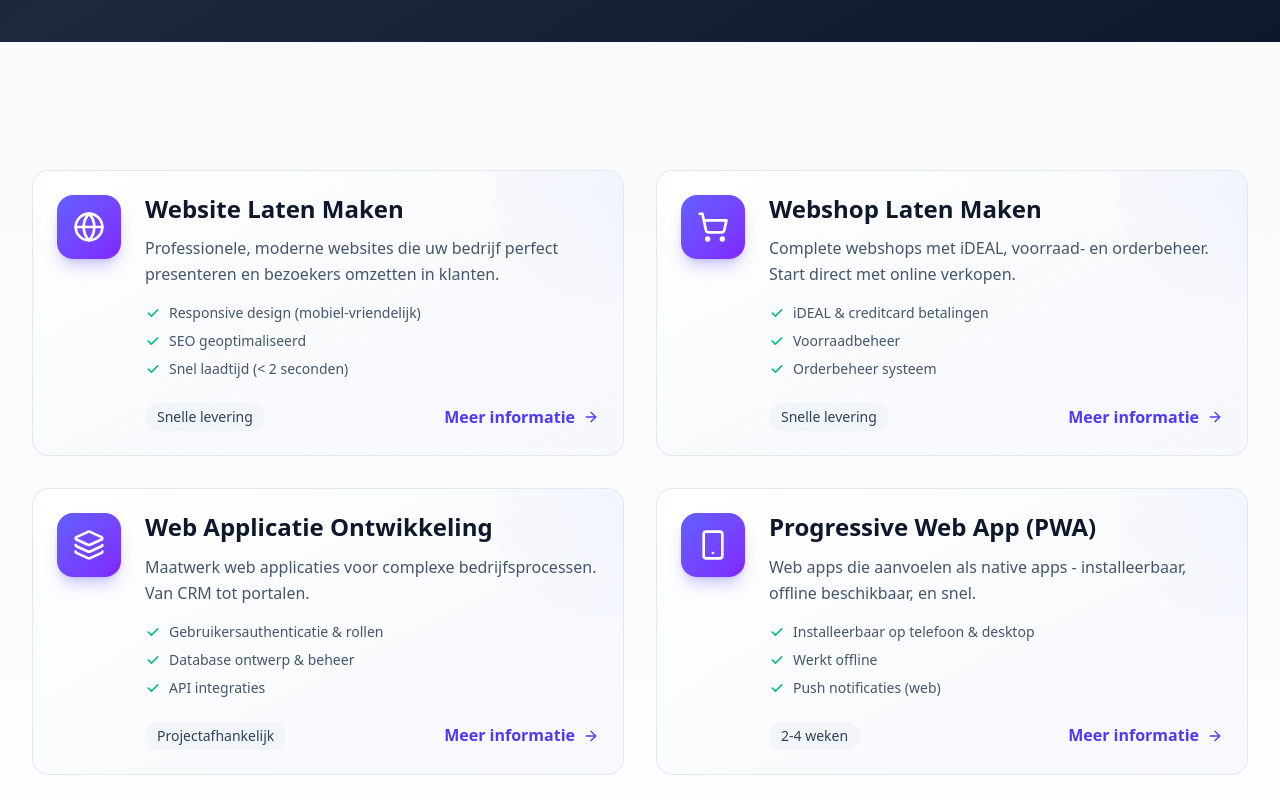
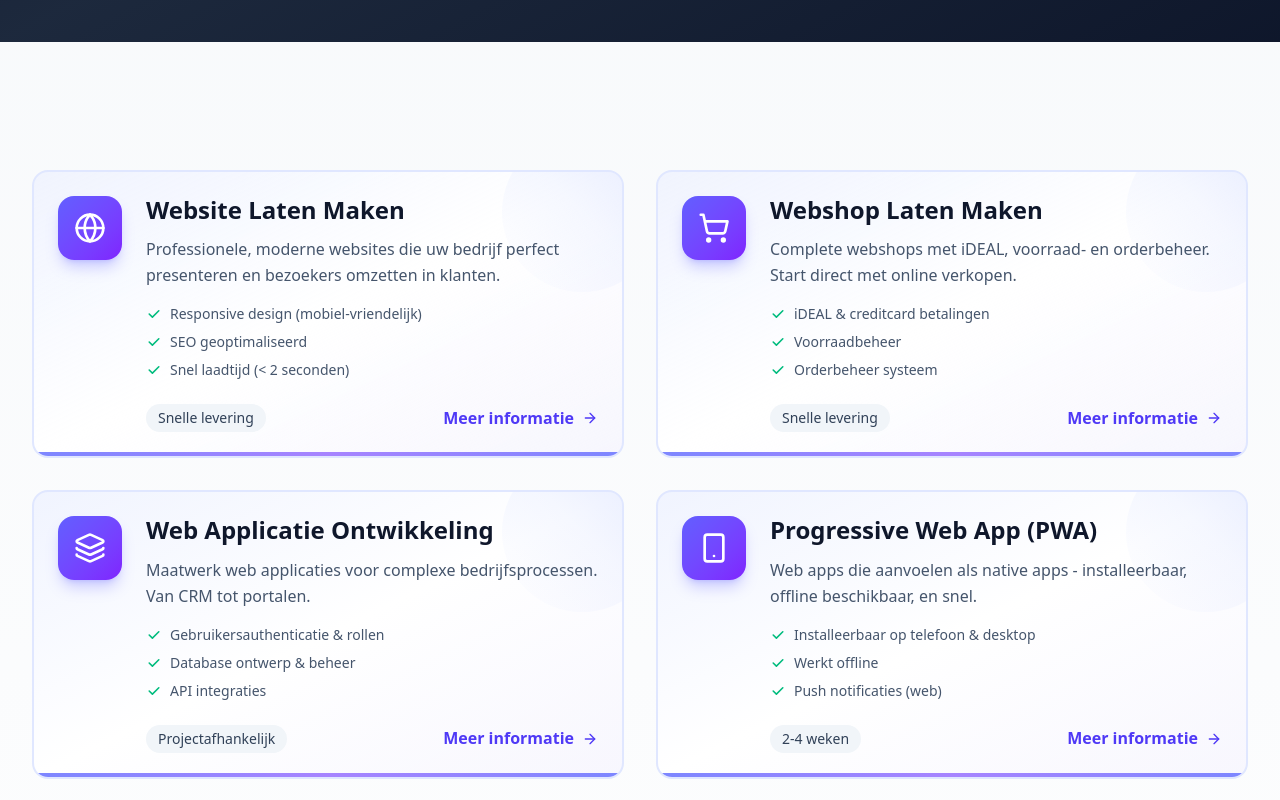
Before and after one commit to bvanrooij30/rotech-website, a Next.js app: page /diensten in a window 1280 px wide. Shown: the part 800-1600 px from the top of the page. Built offline with nearby package versions, Linux system fonts and the light colour scheme; no server answers.

Commit message:
Improve service cards with more visible colors + remove location text

```diff
--- a/src/app/diensten/page.tsx
+++ b/src/app/diensten/page.tsx
@@ -71,17 +71,26 @@ export default function DienstenPage() {
                   <div className={`
                     relative h-full rounded-2xl p-6 transition-all duration-300 overflow-hidden
                     ${isTopService
-                      ? 'bg-gradient-to-br from-white via-slate-50/50 to-indigo-50/40 border border-slate-200 hover:border-indigo-300/60 hover:shadow-xl hover:shadow-indigo-500/10'
-                      : 'bg-gradient-to-br from-white via-slate-50/50 to-violet-50/30 border border-slate-200 hover:border-violet-300/60 hover:shadow-lg hover:shadow-violet-500/10'
+                      ? 'bg-gradient-to-br from-indigo-50/80 via-white to-violet-50/60 border-2 border-indigo-100 hover:border-indigo-300 hover:shadow-xl hover:shadow-indigo-500/15'
+                      : 'bg-gradient-to-br from-violet-50/70 via-white to-purple-50/50 border-2 border-violet-100 hover:border-violet-300 hover:shadow-lg hover:shadow-violet-500/15'
                     }
-                    hover:-translate-y-1
+                    hover:-translate-y-1.5
                   `}>
-                    {/* Subtle corner accent */}
+                    {/* Corner accent - more visible */}
                     <div className={`
-                      absolute top-0 right-0 w-32 h-32 rounded-bl-[100px] opacity-30
+                      absolute -top-10 -right-10 w-40 h-40 rounded-full opacity-60
                       ${isTopService
-                        ? 'bg-gradient-to-bl from-indigo-100 to-transparent'
-                        : 'bg-gradient-to-bl from-violet-100 to-transparent'
+                        ? 'bg-gradient-to-bl from-indigo-200/80 via-indigo-100/50 to-transparent'
+                        : 'bg-gradient-to-bl from-violet-200/80 via-violet-100/50 to-transparent'
+                      }
+                    `} />
+
+                    {/* Bottom accent line */}
+                    <div className={`
+                      absolute bottom-0 left-0 right-0 h-1
+                      ${isTopService
+                        ? 'bg-gradient-to-r from-indigo-400 via-violet-400 to-indigo-400'
+                        : 'bg-gradient-to-r from-violet-400 via-purple-400 to-violet-400'
                       }
                     `} />
 
--- a/src/components/layout/Header.tsx
+++ b/src/components/layout/Header.tsx
@@ -58,7 +58,7 @@ export default function Header() {
             </a>
           </div>
           <div className="text-slate-400">
-            Veldhoven & heel Nederland
+            Maandag - Vrijdag: 09:00 - 18:00
           </div>
         </div>
       </div>
--- a/src/components/sections/Services.tsx
+++ b/src/components/sections/Services.tsx
@@ -85,19 +85,28 @@ export default function Services() {
                   className="group block h-full"
                 >
                   <div className={`
-                    relative h-full flex flex-col rounded-2xl p-6 transition-all duration-300
+                    relative h-full flex flex-col rounded-2xl p-6 transition-all duration-300 overflow-hidden
                     ${isTopService
-                      ? 'bg-gradient-to-br from-slate-50 via-white to-indigo-50/50 border border-slate-200/80 hover:border-indigo-300/60 hover:shadow-xl hover:shadow-indigo-500/10'
-                      : 'bg-gradient-to-br from-slate-50 via-white to-violet-50/30 border border-slate-200/60 hover:border-violet-300/60 hover:shadow-lg hover:shadow-violet-500/10'
+                      ? 'bg-gradient-to-br from-indigo-50/80 via-white to-violet-50/60 border-2 border-indigo-100 hover:border-indigo-300 hover:shadow-xl hover:shadow-indigo-500/15'
+                      : 'bg-gradient-to-br from-violet-50/70 via-white to-purple-50/50 border-2 border-violet-100 hover:border-violet-300 hover:shadow-lg hover:shadow-violet-500/15'
                     }
-                    hover:-translate-y-1
+                    hover:-translate-y-1.5
                   `}>
-                    {/* Subtle corner accent */}
+                    {/* Corner accent - more visible */}
                     <div className={`
-                      absolute top-0 right-0 w-24 h-24 rounded-bl-[80px] opacity-40
+                      absolute -top-10 -right-10 w-40 h-40 rounded-full opacity-60
                       ${isTopService
-                        ? 'bg-gradient-to-bl from-indigo-100 to-transparent'
-                        : 'bg-gradient-to-bl from-violet-100 to-transparent'
+                        ? 'bg-gradient-to-bl from-indigo-200/80 via-indigo-100/50 to-transparent'
+                        : 'bg-gradient-to-bl from-violet-200/80 via-violet-100/50 to-transparent'
+                      }
+                    `} />
+
+                    {/* Bottom accent line */}
+                    <div className={`
+                      absolute bottom-0 left-0 right-0 h-1
+                      ${isTopService
+                        ? 'bg-gradient-to-r from-indigo-400 via-violet-400 to-indigo-400'
+                        : 'bg-gradient-to-r from-violet-400 via-purple-400 to-violet-400'
                       }
                     `} />
 
```
